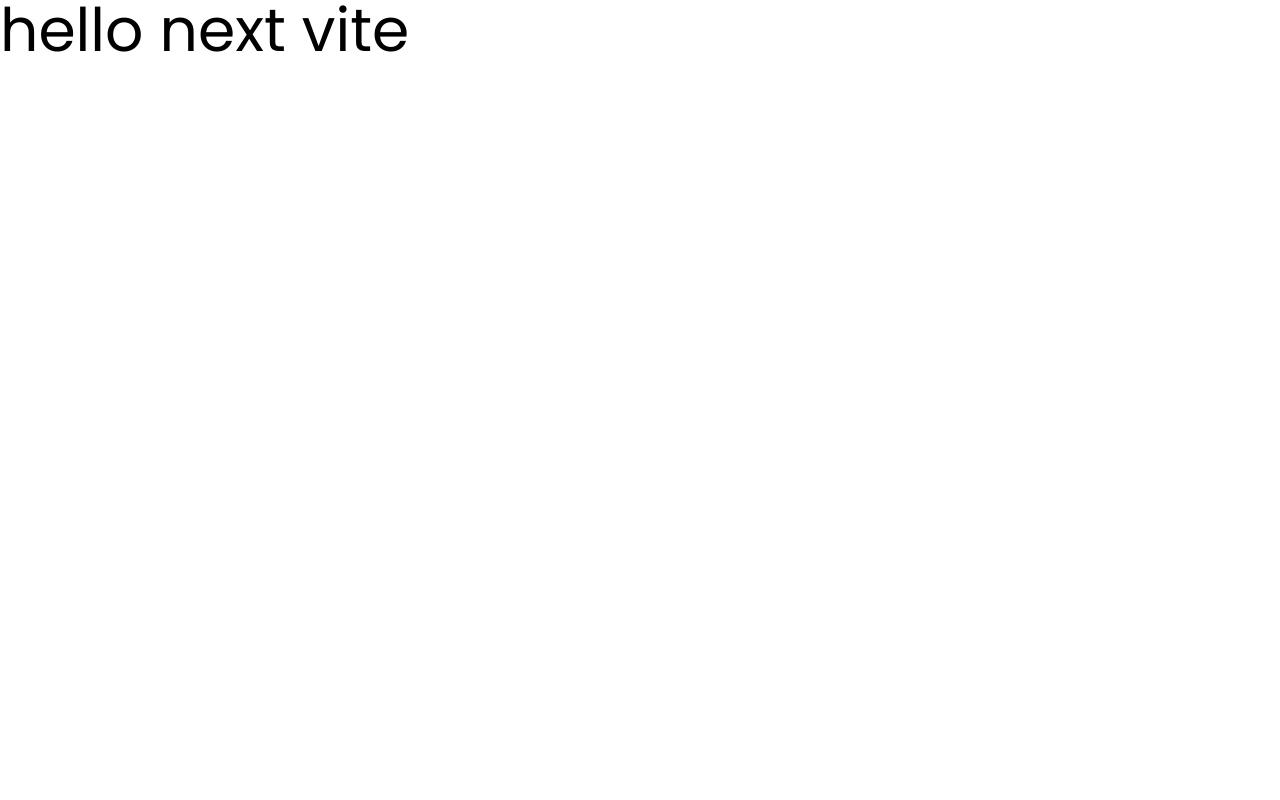
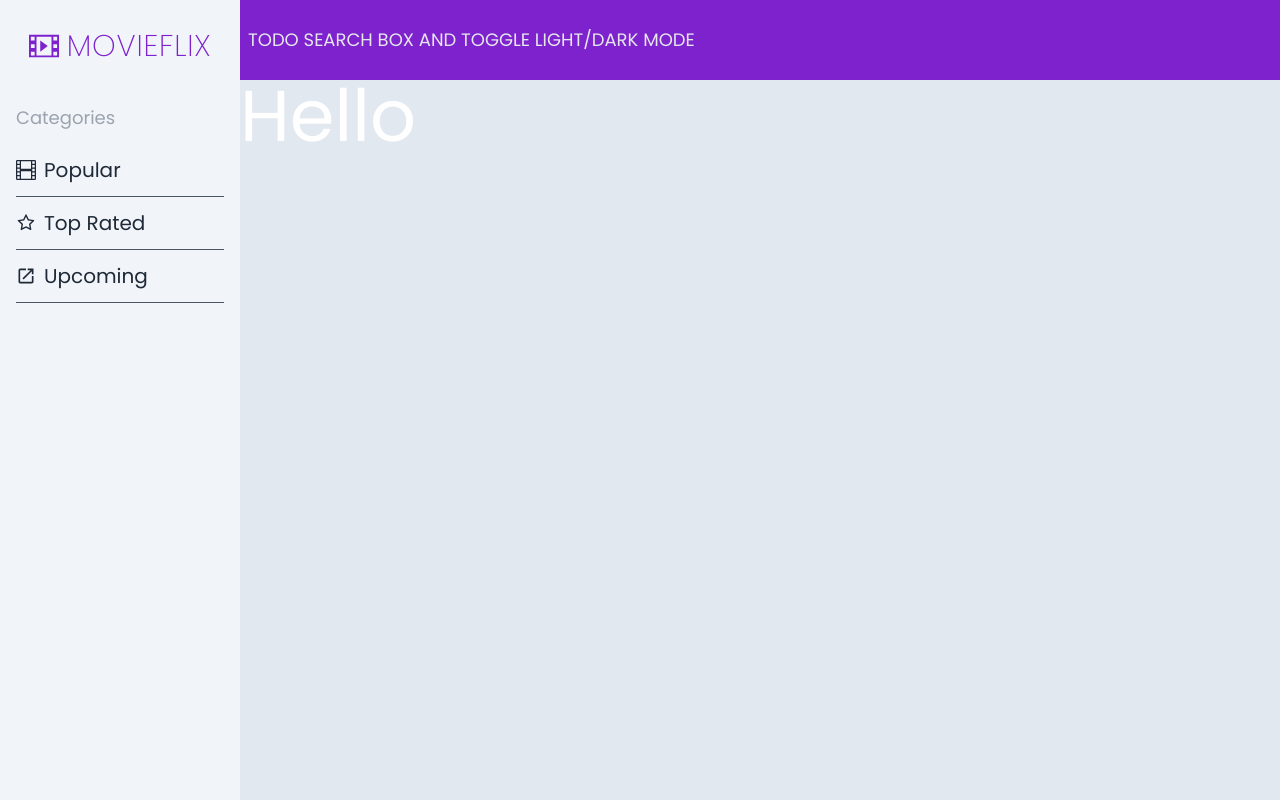
Before and after one commit to devsayog/MovieFLix, a React (Vite) app: page / in a window 1280 px wide. Built offline with nearby package versions, Linux system fonts and the light colour scheme; a web font is replaced by a local one.

Commit message:
create layout and navigatioh with sidebar component

```diff
--- a/src/App.tsx
+++ b/src/App.tsx
@@ -1,7 +1,9 @@
+import Layout from '@layout/Layout'
+
 function App() {
   return (
     <div>
-      <h1 className="text-6xl">hello next vite</h1>
+      <Layout />
     </div>
   )
 }
--- /dev/null
+++ b/src/components/common/Appbar.tsx
@@ -0,0 +1,22 @@
+import { HiMenuAlt1 } from 'react-icons/hi'
+
+interface AppbarProps {
+  open: () => void
+}
+function Appbar({ open }: AppbarProps) {
+  return (
+    <div className="fixed inset-x-0 md:left-60 p-2 h-20 flex items-center justify-between bg-purple-700 text-lg text-gray-200 dark:bg-gray-800">
+      <button
+        type="button"
+        onClick={open}
+        className="md:hidden inline-flex items-center text-4xl px-2 py-3 rounded-md focus:outline-none focus-visible:ring-2 focus-visible:ring-purple-600 hover:text-gray-50 hover:scale-105 transition"
+      >
+        <p className="sr-only">Open Sidebar</p>
+        <HiMenuAlt1 />
+      </button>
+      <p>TODO SEARCH BOX AND TOGGLE LIGHT/DARK MODE</p>
+    </div>
+  )
+}
+
+export default Appbar
--- /dev/null
+++ b/src/components/common/sidebar/Sidebar.tsx
@@ -0,0 +1,53 @@
+import { Link } from 'react-router-dom'
+import { ImFilm } from 'react-icons/im'
+import { AiOutlineClose } from 'react-icons/ai'
+import categories from './sidebarConstants'
+
+interface SidebarProps {
+  close?: () => void
+}
+
+function Sidebar({ close }: SidebarProps) {
+  return (
+    <nav className="w-60 relative bg-slate-100 dark:bg-slate-900 min-h-screen text-gray-800 dark:text-gray-300">
+      <button
+        onClick={close && close}
+        type="button"
+        className="md:hidden relative left-[75%] top-2 p-2 rounded-full border-2 border-purple-700 dark:border-slate-100 dark:bg-slate-900 bg-slate-100 text-2xl focus:outline-none focus-visible:ring-2 focus-visible:ring-offset-4 ring-offset-slate-100 dark:ring-offset-slate-900   dark:focus-visible:ring-purple-500 focus-visible:ring-slate-900"
+      >
+        <AiOutlineClose />
+      </button>
+      <div className="py-5 px-4">
+        <Link
+          to="/"
+          className="flex justify-center items-center text-3xl py-2  text-purple-700 hover:text-purple-500 hover:scale-105 dark:text-gray-200  dark:hover:text-gray-100  transition"
+        >
+          <ImFilm />
+          <h1 className="ml-2 font-extralight uppercase tracking-wide">movieflix</h1>
+        </Link>
+      </div>
+      {/* Categories */}
+      <div className="px-4">
+        <h3 className="text-lg text-gray-400 my-3">Categories</h3>
+        <ul>
+          {categories.map(({ label, value, Icon }) => (
+            <li key={value}>
+              <Link
+                to={`/${value}`}
+                className="py-3 flex items-center text-xl space-x-2 dark:hover:text-gray-100 hover:text-gray-500 transition border-b border-gray-600"
+              >
+                <Icon />
+                <p>{label}</p>
+              </Link>
+            </li>
+          ))}
+        </ul>
+      </div>
+      {/* To do fetch from api and display */}
+    </nav>
+  )
+}
+Sidebar.defaultProps = {
+  close: () => {},
+}
+export default Sidebar
--- /dev/null
+++ b/src/components/common/sidebar/sidebarConstants.ts
@@ -0,0 +1,10 @@
+import { BsFilm } from 'react-icons/bs'
+import { AiOutlineStar } from 'react-icons/ai'
+import { MdOpenInNew } from 'react-icons/md'
+
+const categories = [
+  { label: 'Popular', value: 'popular', Icon: BsFilm },
+  { label: 'Top Rated', value: 'top_rated', Icon: AiOutlineStar },
+  { label: 'Upcoming', value: 'upcoming', Icon: MdOpenInNew },
+]
+export default categories
--- /dev/null
+++ b/src/layout/AppbarandSidebar.tsx
@@ -0,0 +1,62 @@
+/* eslint-disable react/jsx-no-bind */
+import { Fragment, useState } from 'react'
+import { Dialog, Transition } from '@headlessui/react'
+import Appbar from '@components/common/Appbar'
+import Sidebar from '@components/common/sidebar/Sidebar'
+
+function AppbarandSidebar() {
+  const [open, setOpen] = useState(false)
+
+  const onOpen = () => {
+    setOpen(true)
+  }
+  const onClose = () => {
+    setOpen(false)
+  }
+
+  return (
+    <>
+      <Appbar open={onOpen} />
+      <div className="hidden md:block">
+        <Sidebar />
+      </div>
+      <Transition.Root show={open} as={Fragment}>
+        <Dialog as="div" className="relative z-10 md:hidden" onClose={setOpen}>
+          <Transition.Child
+            as={Fragment}
+            enter="ease-in-out duration-500"
+            enterFrom="opacity-0"
+            enterTo="opacity-100"
+            leave="ease-in-out duration-500"
+            leaveFrom="opacity-100"
+            leaveTo="opacity-0"
+          >
+            {/* Overlay */}
+            <div className="fixed inset-0 bg-gray-700 bg-opacity-80 tansition-opacity" />
+          </Transition.Child>
+          <div className="fixed inset-0 overflow-hidden">
+            <div className="absolute inset-0 overflow-hidden">
+              <div className="fixed inset-y-0 left-0 flex max-w-full">
+                <Transition.Child
+                  as={Fragment}
+                  enter="transform transition ease-in-out duration-700"
+                  enterFrom="-translate-x-full"
+                  enterTo="translate-x-0"
+                  leave="transform transition ease-in-out duration-700"
+                  leaveFrom="translate-x-0"
+                  leaveTo="-translate-x-full"
+                >
+                  <Dialog.Panel>
+                    <Sidebar close={onClose} />
+                  </Dialog.Panel>
+                </Transition.Child>
+              </div>
+            </div>
+          </div>
+        </Dialog>
+      </Transition.Root>
+    </>
+  )
+}
+
+export default AppbarandSidebar
--- /dev/null
+++ b/src/layout/Layout.tsx
@@ -0,0 +1,15 @@
+import AppbarandSidebar from './AppbarandSidebar'
+
+function Layout() {
+  return (
+    <div className="flex bg-slate-200 dark:bg-gray-900">
+      <AppbarandSidebar />
+      <main className="flex-1 mt-20">
+        {/* Todo  Render children ie Outlet */}
+        <div className="text-white text-7xl">Hello</div>
+      </main>
+    </div>
+  )
+}
+
+export default Layout
--- a/src/main.tsx
+++ b/src/main.tsx
@@ -1,10 +1,13 @@
 import React from 'react'
 import ReactDOM from 'react-dom/client'
+import { BrowserRouter as Router } from 'react-router-dom'
 import App from './App'
 import './index.css'
 
 ReactDOM.createRoot(document.getElementById('root') as HTMLElement).render(
   <React.StrictMode>
-    <App />
+    <Router>
+      <App />
+    </Router>
   </React.StrictMode>,
 )
```
Also changed, not shown: .eslintrc.json.
